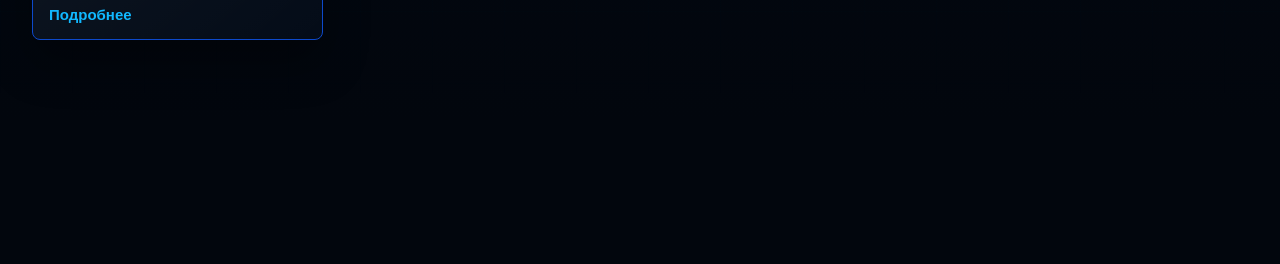
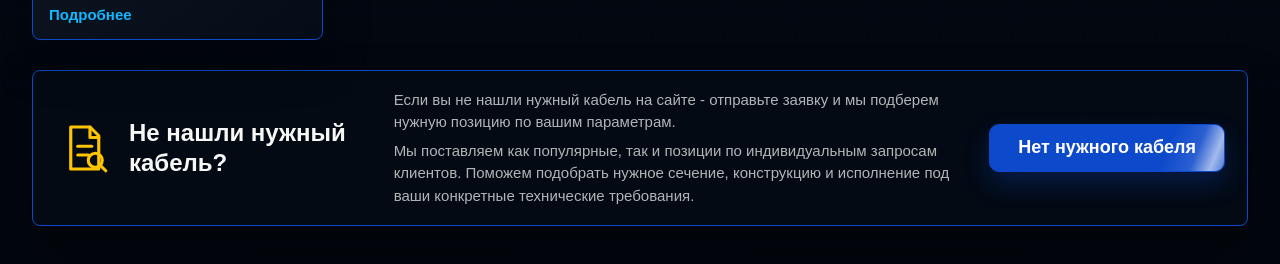
Before and after one commit to artofmarktg-a11y/cable, a Next.js app: page /catalog in a window 1280 px wide. Shown: the part 4403-4667 px from the top of the page. Before the commit the page ends 4525 px from the top, so only its background shows below. Built offline with nearby package versions, Linux system fonts and the light colour scheme.

Commit message:
Add catalog filtered links and request CTA

```diff
--- a/app/catalog/page.jsx
+++ b/app/catalog/page.jsx
@@ -1,6 +1,6 @@
 "use client";
 
-import { useState } from "react";
+import { useEffect, useState } from "react";
 import { catalogProducts } from "./catalog-data";
 
 const navItems = [
@@ -11,6 +11,12 @@ const navItems = [
 ];
 
 const catalogTypes = ["Все кабели", ...Array.from(new Set(catalogProducts.map((product) => product.category)))];
+
+const catalogTypeBySlug = {
+  power: "Силовые кабели",
+  connect: "Соединительные кабели",
+  "low-current": "Слаботочные кабели",
+};
 
 function CatalogHeader() {
   return (
@@ -41,6 +47,19 @@ function CatalogHeader() {
         </a>
       </div>
     </header>
+  );
+}
+
+function RequestIcon() {
+  return (
+    <svg viewBox="0 0 32 32" aria-hidden="true">
+      <path d="M9 4h11l5 5v19H9z" />
+      <path d="M20 4v6h5" />
+      <path d="M13 15h8" />
+      <path d="M13 20h6" />
+      <circle cx="23" cy="23" r="4" />
+      <path d="m26 26 3 3" />
+    </svg>
   );
 }
 
@@ -130,6 +149,16 @@ export default function CatalogPage() {
   const [selectedSection, setSelectedSection] = useState("");
   const [activeType, setActiveType] = useState(catalogTypes[0]);
 
+  useEffect(() => {
+    const params = new URLSearchParams(window.location.search);
+    const requestedType = params.get("type");
+    const nextType = catalogTypeBySlug[requestedType] || catalogTypes.find((type) => type === requestedType);
+
+    if (nextType) {
+      setActiveType(nextType);
+    }
+  }, []);
+
   const filteredProducts =
     activeType === catalogTypes[0] ? catalogProducts : catalogProducts.filter((product) => product.category === activeType);
 
@@ -179,6 +208,22 @@ export default function CatalogPage() {
               </button>
             ))}
           </div>
+
+          <div className="catalog-cta" id="request">
+            <RequestIcon />
+            <div>
+              <h3>Не нашли нужный кабель?</h3>
+              <p>
+                Если вы не нашли нужный кабель на сайте - отправьте заявку и мы подберем нужную позицию по вашим параметрам.
+              </p>
+              <p>
+                Мы поставляем как популярные, так и позиции по индивидуальным запросам клиентов. Поможем подобрать нужное сечение, конструкцию и исполнение под ваши конкретные технические требования.
+              </p>
+            </div>
+            <a className="primary-button compact" href="mailto:komarov.pv@metallobazav.ru">
+              Нет нужного кабеля
+            </a>
+          </div>
         </div>
       </section>
 
--- a/app/globals.css
+++ b/app/globals.css
@@ -411,7 +411,7 @@ svg {
 }
 
 .hit-card a,
-.catalog-card a {
+.catalog-card-arrow {
   color: var(--blue);
   font-weight: 800;
 }
@@ -672,7 +672,10 @@ svg {
 }
 
 .catalog-card {
+  display: block;
   overflow: hidden;
+  color: inherit;
+  text-decoration: none;
 }
 
 .catalog-card > img {
@@ -710,7 +713,7 @@ svg {
   line-height: 1.25;
 }
 
-.catalog-card a {
+.catalog-card-arrow {
   align-self: end;
   font-size: 30px;
   line-height: 1;
@@ -1373,7 +1376,7 @@ svg {
     grid-template-columns: 56px 1fr;
   }
 
-  .catalog-card a {
+  .catalog-card-arrow {
     grid-column: 2;
     justify-self: end;
   }
```
Also changed, not shown: app/page.jsx (+8 -5 lines).
